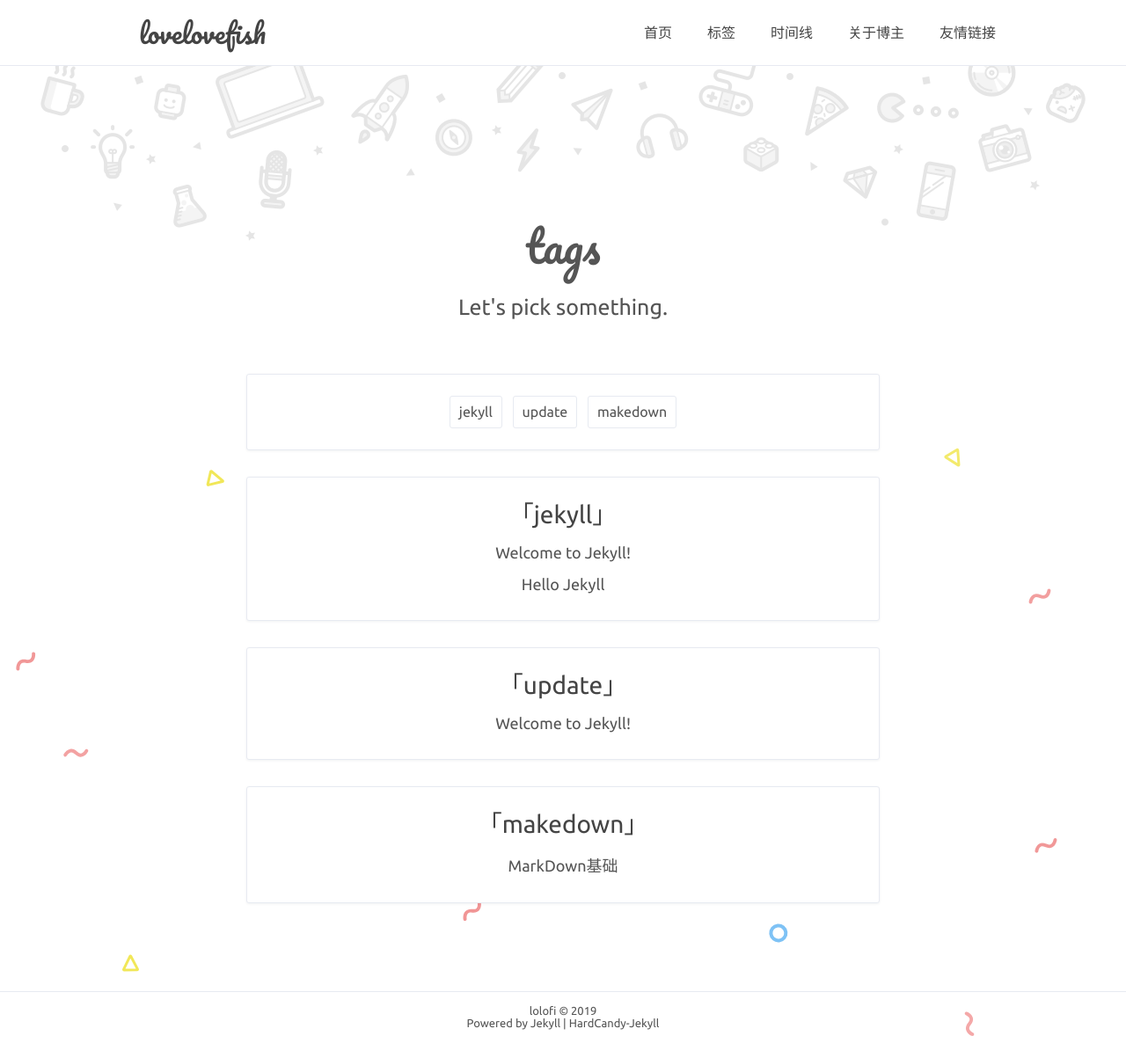
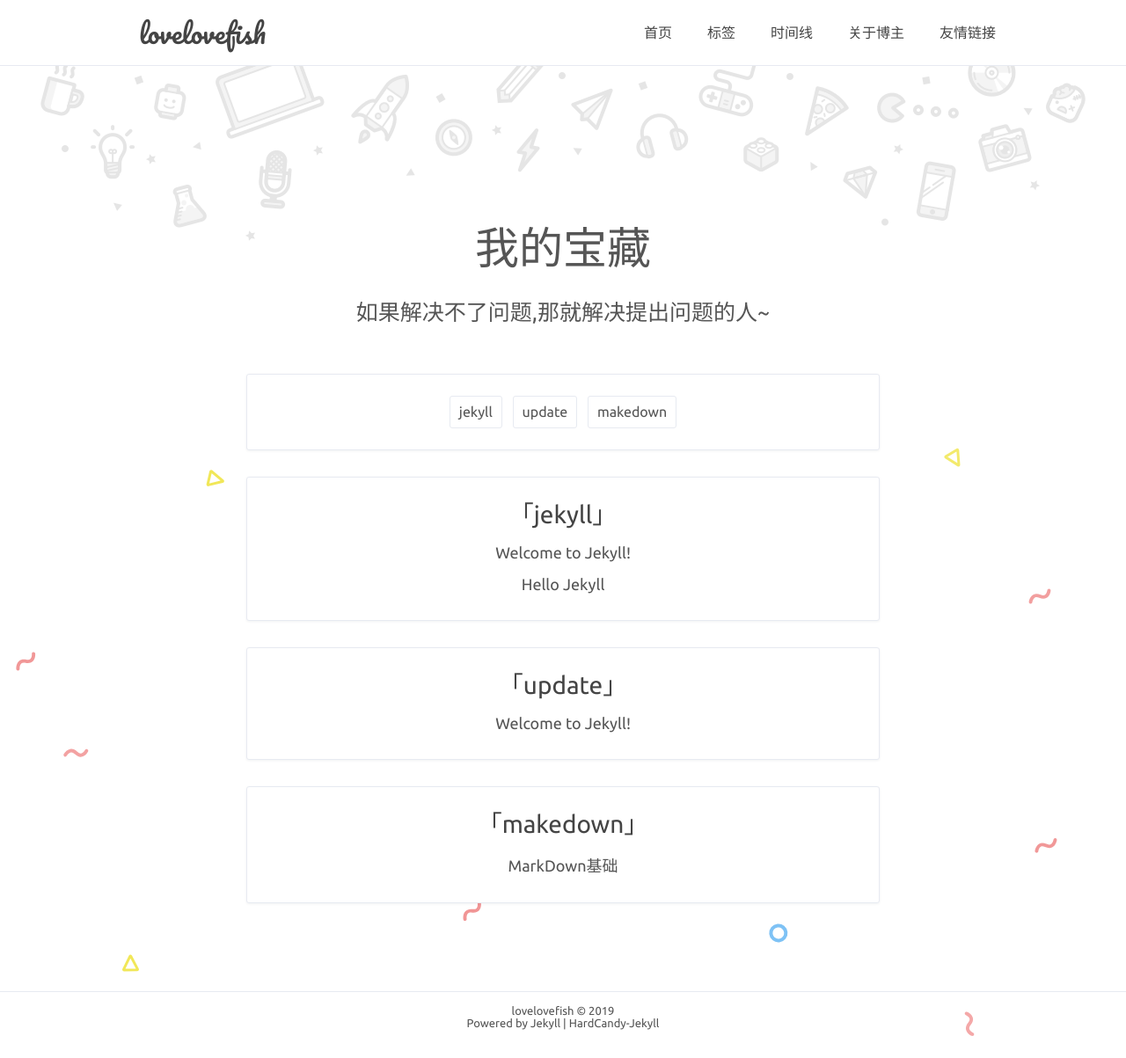
Before and after one commit to lovelovefish/lovelovefish.github.io, a Jekyll site: the page built from tags.html, in a window 1280 px wide. Shown: the whole page at 88% size. Built offline with Jekyll 4.4.1, drawn with Linux system fonts in a browser that asks for light colours; comment, search, counter and statistics services are not loaded.

Commit message:
modified something

```diff
--- a/_config.yml
+++ b/_config.yml
@@ -1,5 +1,5 @@
 # Site settings 配置站点
-title: 'lolofi'
+title: 'lovelovefish'
 description: '个人小站'
 keywords: 'spark ml'
 url: 'https://lovelovefish.github.io' # your host
--- a/about.html
+++ b/about.html
@@ -1,8 +1,8 @@
 ---
 layout: default
 title: 关于我
-page-title: aboutMe
-home-title: Show you about me.
+page-title: ComeOn!
+home-title: 要一起做快乐肥宅么?.
 description:
 ---
 
--- a/tags.html
+++ b/tags.html
@@ -1,8 +1,8 @@
 ---
 layout: default
 title: 标签
-page-title: tags
-home-title: Let's pick something.
+page-title: 我的宝藏
+home-title: 如果解决不了问题,那就解决提出问题的人~
 description:
 ---
 
```
